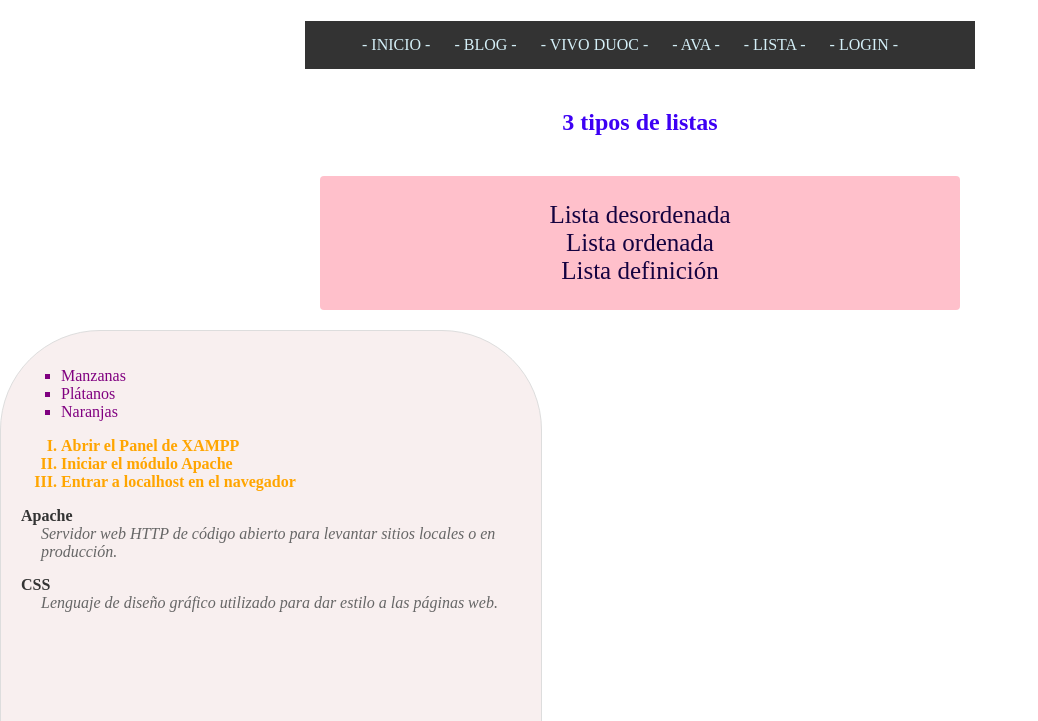
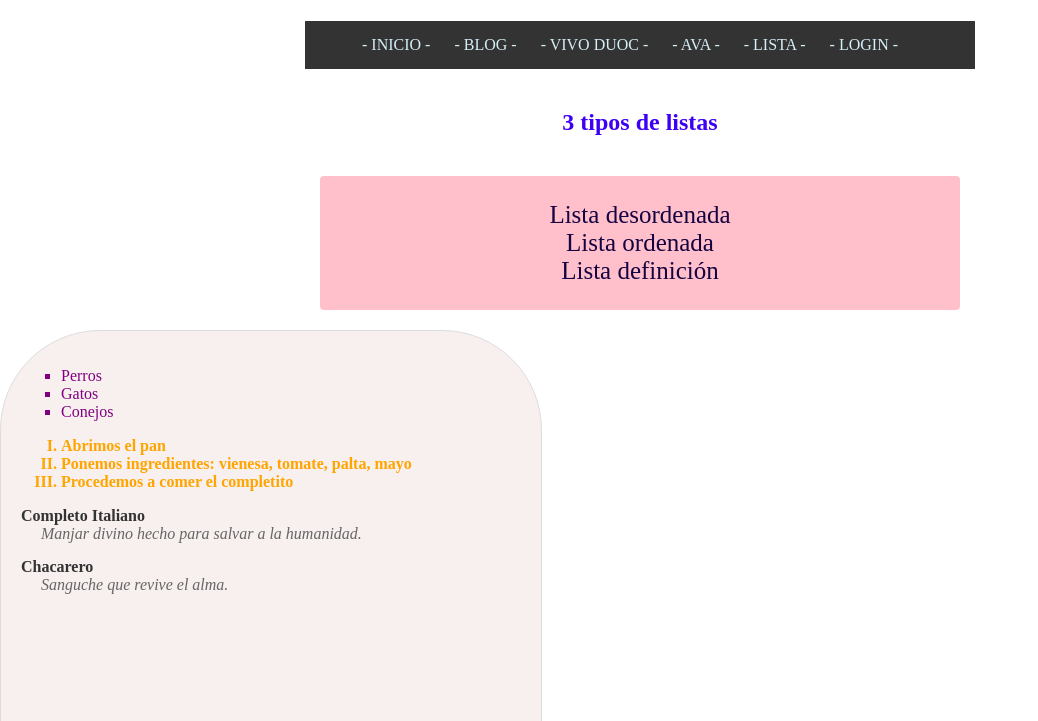
Before and after one commit to JorgeSaurio/site_test, a plain HTML site: page list.html in a window 1280 px wide. Shown: the part 79-800 px from the top of the page, without its empty margins (0-1038 px from the left). Drawn offline with Linux system fonts and the light colour scheme.

Commit message:
Cambiar contenido de listas.

```diff
--- a/list.html
+++ b/list.html
@@ -36,23 +36,23 @@
     <div class="listas">
 
         <ul class="lista-desordenada">
-            <li>Manzanas</li>
-            <li>Plátanos</li>
-            <li>Naranjas</li>
+            <li>Perros</li>
+            <li>Gatos</li>
+            <li>Conejos</li>
         </ul>
 
 
         <ol class="lista-ordenada">
-            <li>Abrir el Panel de XAMPP</li>
-            <li>Iniciar el módulo Apache</li>
-            <li>Entrar a localhost en el navegador</li>
+            <li>Abrimos el pan</li>
+            <li>Ponemos ingredientes: vienesa, tomate, palta, mayo</li>
+            <li>Procedemos a comer el completito</li>
         </ol>
 
         <dl class="lista-definicion">
-            <dt>Apache</dt>
-                <dd>Servidor web HTTP de código abierto para levantar sitios locales o en producción.</dd>
-            <dt>CSS</dt>
-                <dd>Lenguaje de diseño gráfico utilizado para dar estilo a las páginas web.</dd>
+            <dt>Completo Italiano</dt>
+                <dd>Manjar divino hecho para salvar a la humanidad.</dd>
+            <dt>Chacarero</dt>
+                <dd>Sanguche que revive el alma.</dd>
         </dl>
     </div>
 
```
